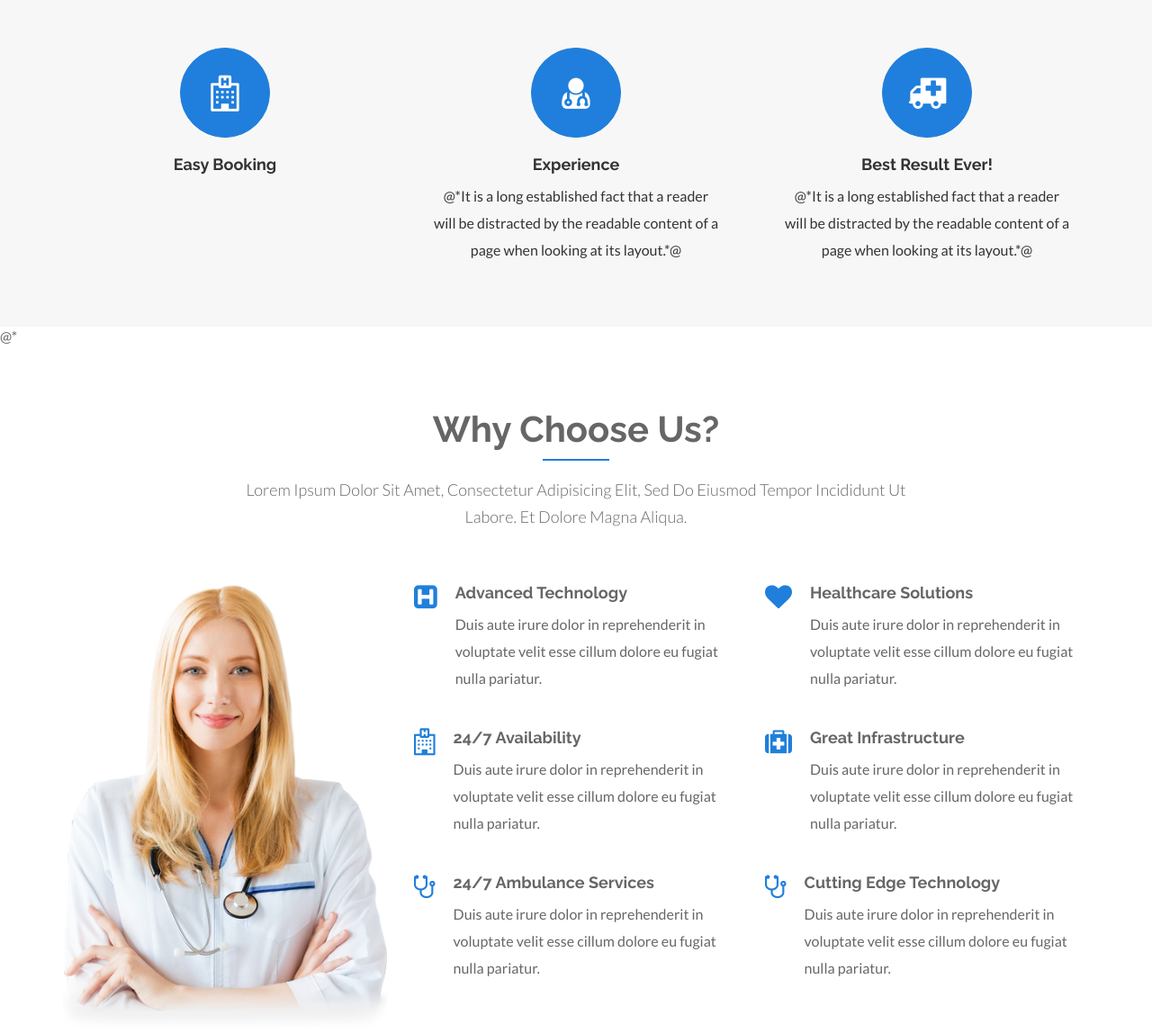
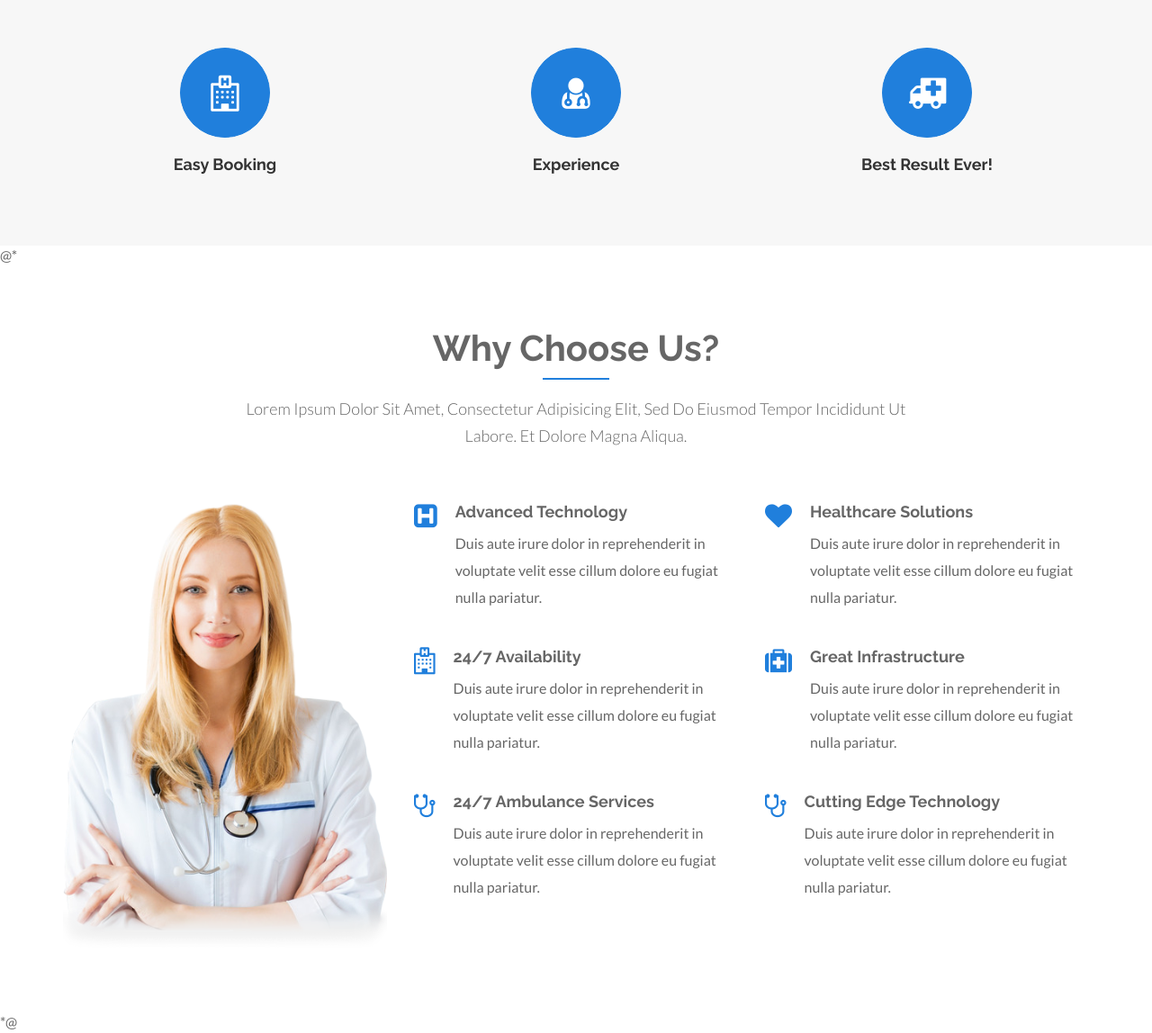
Before and after one commit to RadhikBhojani/shreejiclinic, a plain HTML site: page index.html in a window 1280 px wide. Shown: the part 1831-2979 px from the top of the page at 90% size. Drawn offline with nearby package versions, Linux system fonts and the light colour scheme; some packages are replaced by stand-ins of ours.

Commit message:
remove unnecesry code

```diff
--- a/index.html
+++ b/index.html
@@ -238,7 +238,7 @@
                     <div class="single-service">
                         <i class="fa fa-user-md" aria-hidden="true"></i>
                         <h4>Experience</h4>
-                        <p>@*It is a long established fact that a reader will be distracted by the readable content of a page when looking at its layout.*@</p>
+
                     </div>
                 </div>
                 <!-- / END SINGLE SERVICE DESIGN AREA -->
@@ -247,7 +247,7 @@
                     <div class="single-service">
                         <i class="fa fa-ambulance" aria-hidden="true"></i>
                         <h4>Best Result Ever!</h4>
-                        <p>@*It is a long established fact that a reader will be distracted by the readable content of a page when looking at its layout.*@</p>
+
                     </div>
                 </div>
                 <!-- / END SINGLE SERVICE DESIGN AREA -->
```
